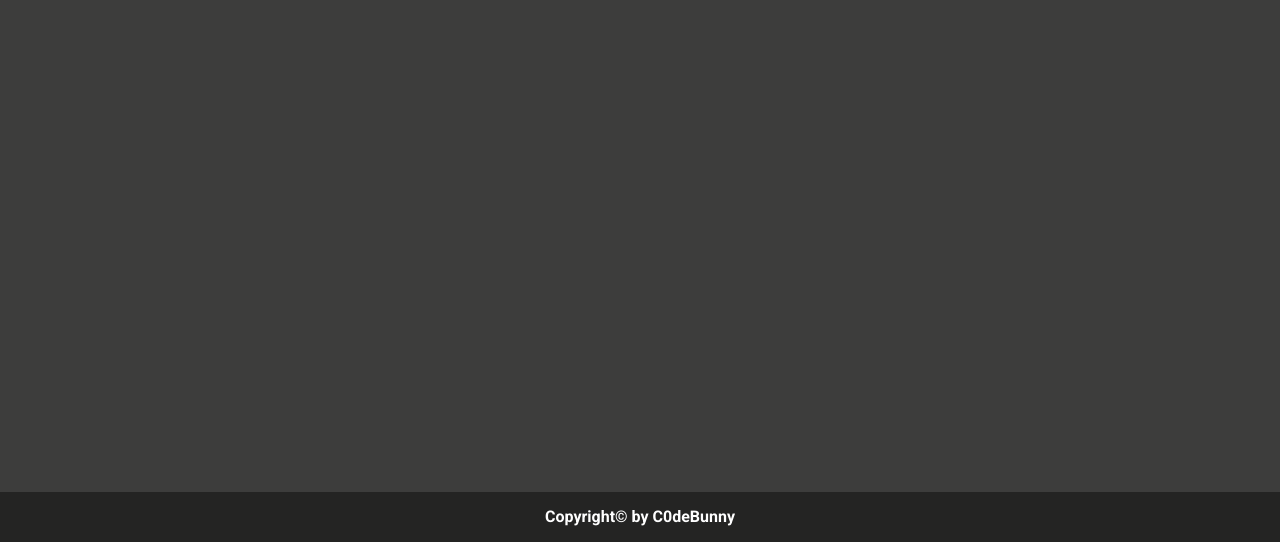
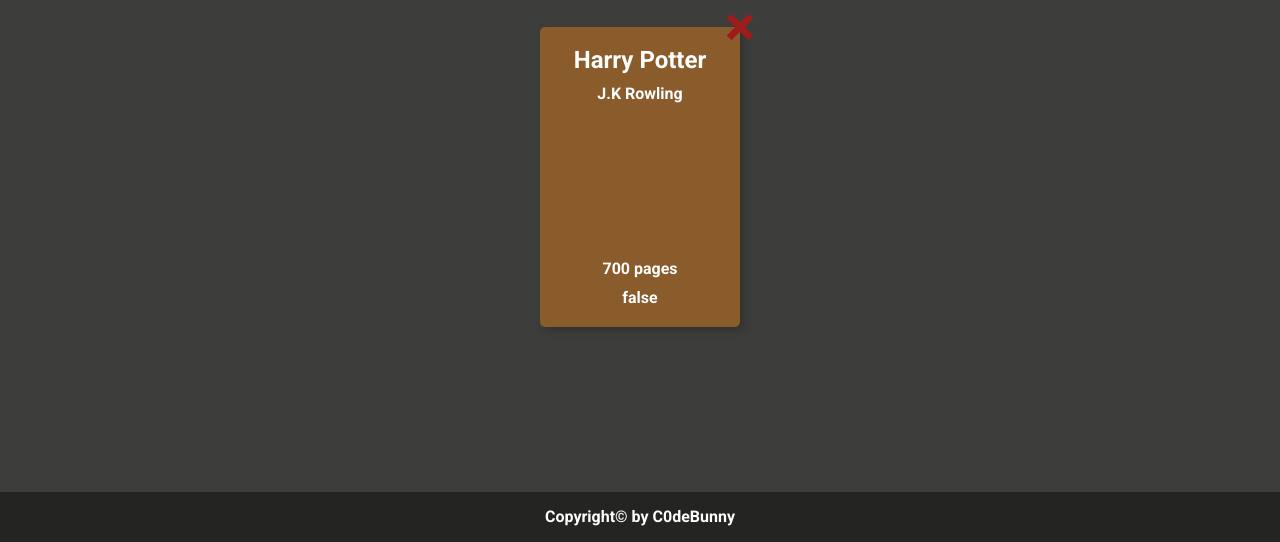
Before and after one commit to C0deBunny/Library, a plain HTML site: page index.html in a window 1280 px wide. Shown: the part 258-800 px from the top of the page. Drawn offline with nearby package versions, Linux system fonts and the light colour scheme.

Commit message:
Add createLibrary and NewBook Button

```diff
--- a/index.html
+++ b/index.html
@@ -22,6 +22,24 @@
 				</svg>
 				<h2>New Book</h2>
 			</button>
+			<div id="book-container">
+				<div class="book">
+					<div class="info1">
+						<h1>Harry potter and the philosophers stone</h1>
+						<h2>J.K. Rowling</h2>
+					</div>
+					<div class="info2">
+						<h3>790 pages</h3>
+						<h4>Finished</h4>
+					</div>
+					<div class="delete">
+						<svg xmlns="http://www.w3.org/2000/svg" viewBox="0 0 24 24">
+							<title>close-thick</title>
+							<path d="M20 6.91L17.09 4L12 9.09L6.91 4L4 6.91L9.09 12L4 17.09L6.91 20L12 14.91L17.09 20L20 17.09L14.91 12L20 6.91Z" />
+						</svg>
+					</div>
+				</div>
+			</div>
 		</main>
 		<footer>
 			<h4>Copyright© by C0deBunny</h4>
--- a/script.js
+++ b/script.js
@@ -1,7 +1,7 @@
 const myLibrary = []
 
 function Book(title, author, pages, read) {
-	// constructor (title, author, number of pages, read, rUUID)
+	// book constructor (title, author, number of pages, read, rUUID)
 	this.title = title
 	this.author = author
 	this.pages = pages
@@ -15,13 +15,55 @@
 	myLibrary.push(book)
 }
 
-// testing
-addBookToLibrary("Harry Potter", "J.K. Rowling", 500, "false")
-console.log(myLibrary)
+const bookContainer = document.getElementById("book-container")
+
+function createLibrary() {
+	// loops library array and creates book on page
+	bookContainer.innerHTML = ""
+
+	myLibrary.forEach((element) => {
+		createBook(element.title, element.author, element.pages, element.read)
+	})
+}
 
 const newBookButton = document.getElementById("New-Book")
 
 newBookButton.addEventListener("click", function () {
-	// testing
-	console.log("Click!")
+	// Prompt book info and add book to library
+	const title = prompt("Book title:")
+	const author = prompt("Author name:")
+	const pages = prompt("Amount of pages:") + " pages"
+	const readStatus = prompt("Did you finish it?")
+	const read = readStatus == true ? "Finished" : "Not Finished"
+
+	addBookToLibrary(title, author, pages, read)
+	createLibrary()
 })
+
+function createBook(title, author, pages, read) {
+	// create a book inside the book-container in html
+	const book = document.createElement("div")
+	book.className = "book"
+
+	const info1 = document.createElement("div")
+	info1.className = "info1"
+	info1.innerHTML = `<h1>${title}</h1><h2>${author}</h2>`
+	book.appendChild(info1)
+
+	const info2 = document.createElement("div")
+	info2.className = "info2"
+	info2.innerHTML = `<h3>${pages}</h3><h4>${read}</h4>`
+	book.appendChild(info2)
+
+	const cross = document.createElement("div")
+	cross.className = "delete"
+	cross.innerHTML =
+		'<svg xmlns="http://www.w3.org/2000/svg" viewBox="0 0 24 24"><title>close-thick</title><path d="M20 6.91L17.09 4L12 9.09L6.91 4L4 6.91L9.09 12L4 17.09L6.91 20L12 14.91L17.09 20L20 17.09L14.91 12L20 6.91Z" /></svg>'
+	book.appendChild(cross)
+
+	bookContainer.appendChild(book)
+}
+
+// testing
+addBookToLibrary("Harry Potter", "J.K Rowling", "700 pages", false)
+createLibrary()
--- a/styles.css
+++ b/styles.css
@@ -1,3 +1,10 @@
+h1,
+h2,
+h3,
+h4 {
+	margin: 0;
+}
+
 body {
 	display: grid;
 	grid-template-rows: 1fr 5fr 50px;
@@ -9,6 +16,7 @@
 	--dark-grey: #242423;
 	--light-grey: #3d3d3c;
 	--blue: #215eb4;
+	--book: #8a5b2b;
 }
 
 header {
@@ -17,18 +25,18 @@
 	align-items: center;
 	background-color: var(--blue);
 	color: white;
-}
 
-header H1 {
+	H1 {
 		color: inherit;
 		font-size: 4rem;
 		font-weight: 800;
 		text-shadow: 4px 4px 8px rgba(0, 0, 0, 0.2);
 	}
+}
 
 main {
 	display: grid;
-	grid-template-rows: 1fr 5fr;
+	grid-template-rows: 150px 1fr;
 	background-color: var(--light-grey);
 }
 
@@ -40,6 +48,7 @@
 	align-items: center;
 	gap: 1rem;
 	width: 300px;
+	height: 100px;
 	background-color: var(--dark-grey);
 	border: none;
 	border-radius: 1rem;
@@ -65,15 +74,78 @@
 	}
 }
 
+#book-container {
+	display: grid;
+	grid-template-columns: repeat(auto-fit, 200px);
+	gap: 20px;
+	height: 100%;
+	padding: 10px 10%;
+	box-sizing: border-box;
+	justify-content: center;
+}
+
+.book {
+	display: flex;
+	flex-direction: column;
+	justify-content: space-between;
+	align-items: center;
+	height: 300px;
+	width: 200px;
+	box-sizing: border-box;
+	padding: 20px 10px;
+	background-color: var(--book);
+	border-radius: 5px;
+	box-shadow: 4px 4px 8px rgba(0, 0, 0, 0.2);
+	overflow: visible;
+	color: white;
+	position: relative;
+
+	h1 {
+		font-size: 1.5rem;
+		text-align: center;
+	}
+
+	h2,
+	h3,
+	h4 {
+		font-size: 1rem;
+		text-align: center;
+		padding-top: 10px;
+	}
+
+	h4 {
+		cursor: pointer;
+	}
+
+	.info1,
+	.info2 {
+		width: 100%;
+		overflow: hidden;
+	}
+
+	.delete {
+		position: absolute;
+		top: -20px;
+		right: 20px;
+		cursor: pointer;
+		svg {
+			position: absolute;
+			height: 40px;
+			width: 40px;
+			fill: rgb(158, 28, 28);
+		}
+	}
+}
+
 footer {
 	display: flex;
 	justify-content: center;
 	align-items: center;
 	background-color: var(--dark-grey);
 	color: white;
-}
 
-footer H4 {
+	H4 {
 		color: inherit;
 		font-size: 1rem;
 	}
+}
```
Lines whose indentation alone changed are shown as unchanged.
